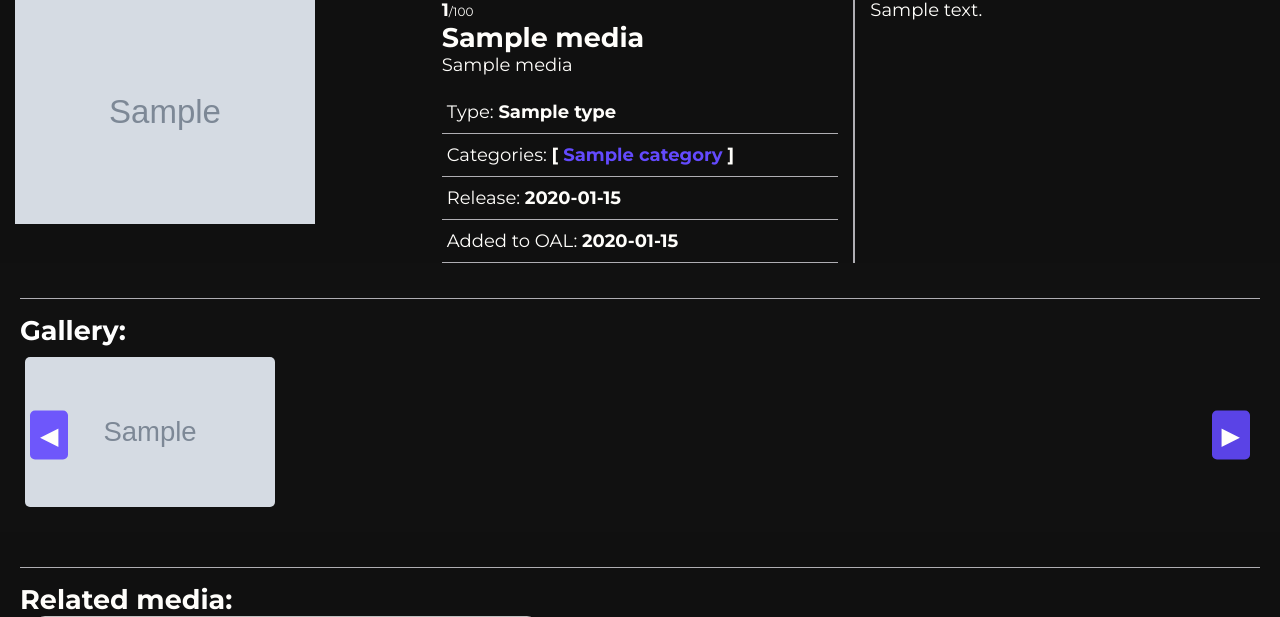
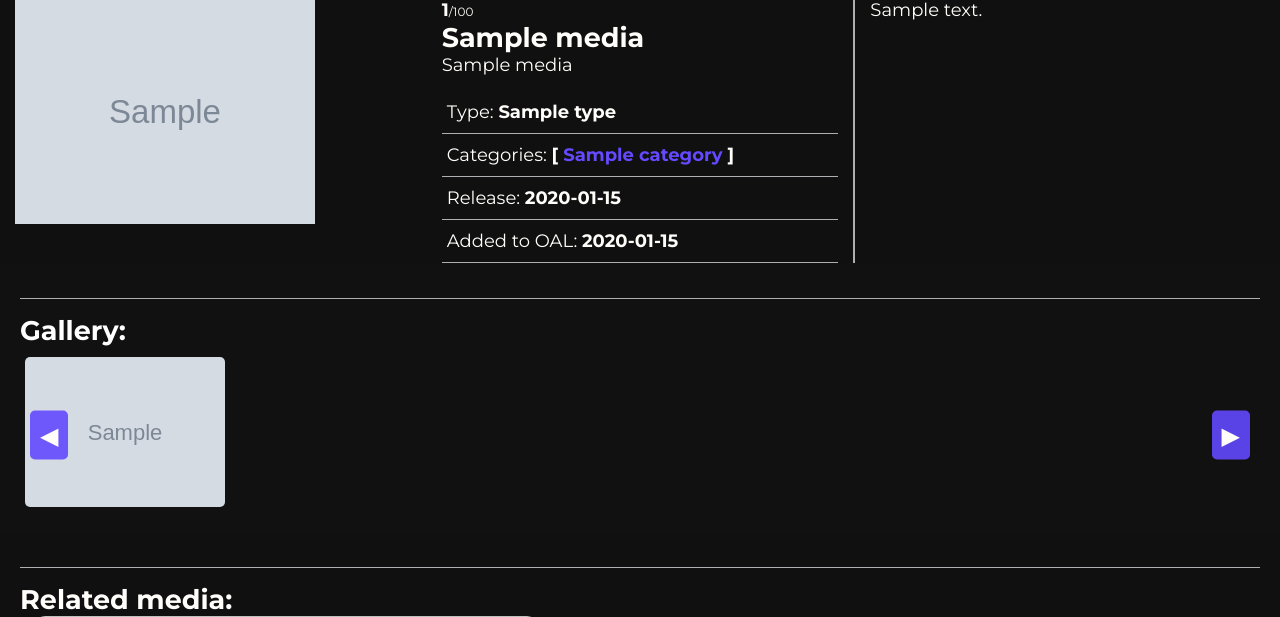
Before and after one commit to NackiE23/MyAnimeList, a Flask app: page /media/1 in a window 1280 px wide. Shown: the part 120-737 px from the top of the page. Run offline with Flask 3, Linux system fonts and the light colour scheme; tables that the repository leaves empty hold one stand-in row (values such as "Sample post"); grey boxes marked "Sample" are stand-in pictures; parts of the project's set-up code (start-up, migrations or seed data) failed here and were passed over; some libraries are stand-ins or nearby versions.

Commit message:
Fix gallery

```diff
--- a/site_package/static/css/styles.css
+++ b/site_package/static/css/styles.css
@@ -456,7 +456,7 @@ body {
 }
 
 .media_gallery__item img {
-    width: 250px;
+    width: auto;
     height: 150px;
     border-radius: 5px;
     transition: transform 0.3s ease;
```
